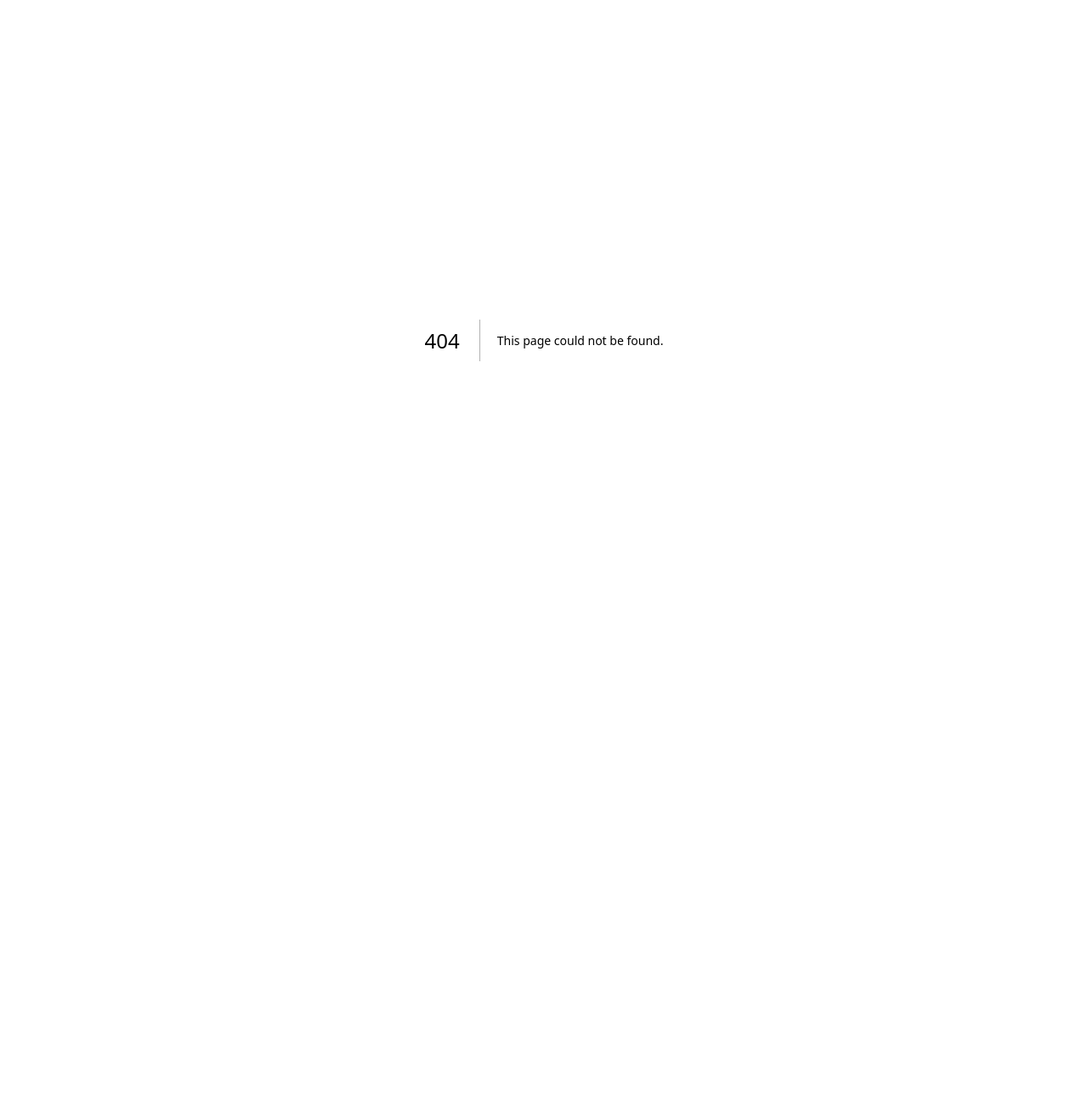
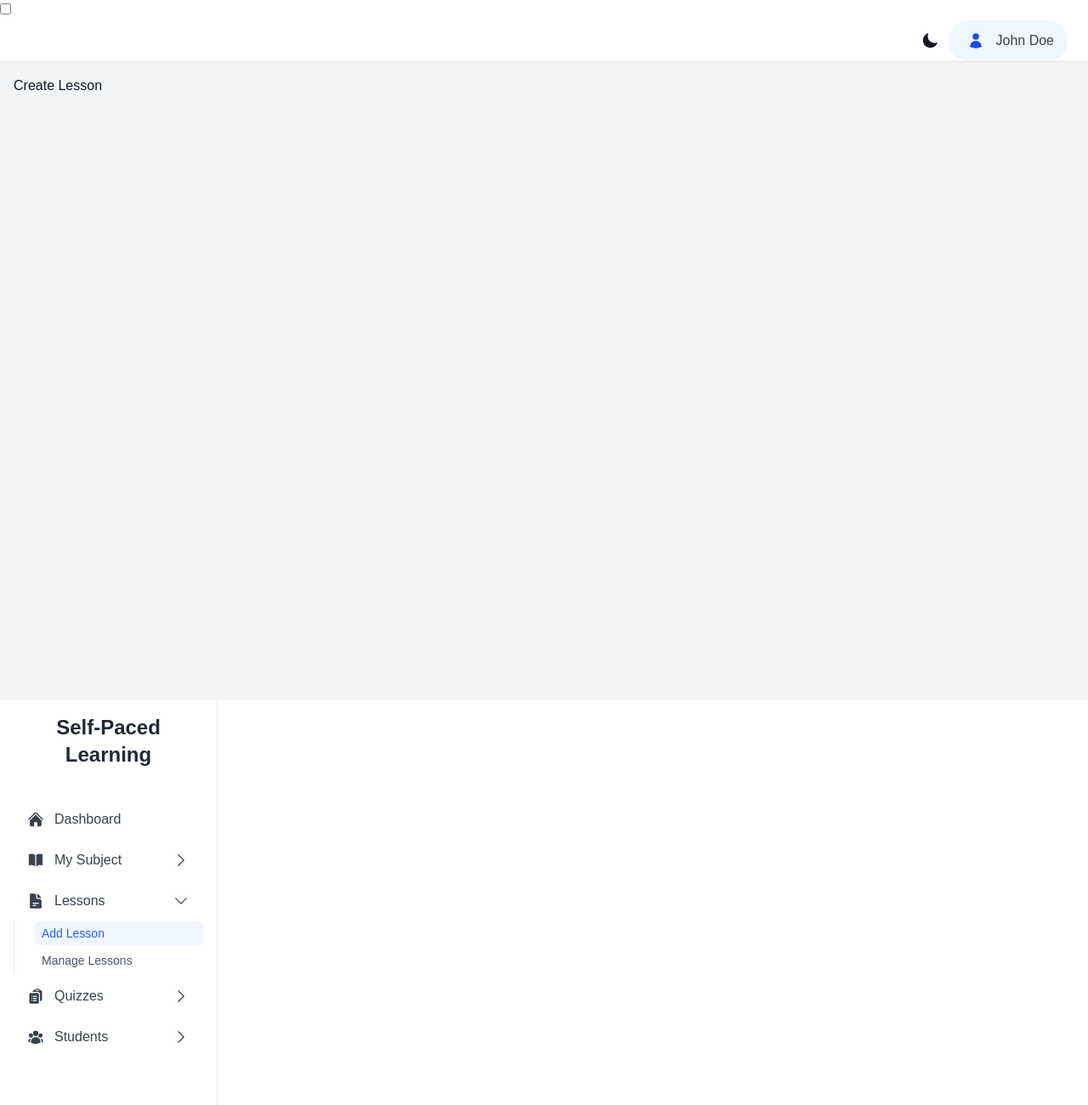
Before and after one commit to Uma-MCMXC/self-paced-learning, a Next.js app in the folder frontend/: page /lecturer/lesson/create in a window 1280 px wide. Before the commit this address had no page. Shown: the top 1300 px of the page at 85% size. Before the commit the page ends 800 px from the top, so only its background shows below. Built offline with nearby package versions, Linux system fonts and the light colour scheme.

Commit message:
frontend: menu lecturer

```diff
--- a/frontend/app/components/layout/Sidebar.tsx
+++ b/frontend/app/components/layout/Sidebar.tsx
@@ -52,34 +52,39 @@ export default function Sidebar({ userRole }: { userRole: UserRole }) {
         icon: <HomeIcon className="w-5 h-5" />,
       },
       {
+        // รายวิชาของฉัน
         label: 'My Subject',
         icon: <BookOpenIcon className="w-5 h-5" />,
         children: [
-          { label: 'Create Subject', href: '/lecturer/create-subject' },
-          { label: 'Manage Subject', href: '/lecturer/manage-subjects' },
+          { label: 'Create Subject', href: '/lecturer/subject/create' },
+          { label: 'Manage Subject', href: '/lecturer/subject/manage' },
         ],
       },
       {
+        // บทเรียน
         label: 'Lessons',
         icon: <DocumentTextIcon className="w-5 h-5" />,
         children: [
-          { label: 'Add Lesson', href: '/lecturer/add-lesson' },
-          { label: 'Manage Lessons', href: '/lecturer/lessons' },
+          { label: 'Add Lesson', href: '/lecturer/lesson/create' },
+          { label: 'Manage Lessons', href: '/lecturer/lesson/manage' },
         ],
       },
       {
+        // กิจกรรม
         label: 'Quizzes',
         icon: <ClipboardDocumentListIcon className="w-5 h-5" />,
         children: [
-          { label: 'Create Quiz', href: '/lecturer/create-test' },
-          { label: 'Test Results', href: '/lecturer/test-results' },
+          { label: 'Create Quiz', href: '/lecturer/quiz/create' },
+          { label: 'Test Results', href: '/lecturer/quiz/manage' },
         ],
       },
       {
+        // นักเรียน
         label: 'Students',
         icon: <UserGroupIcon className="w-5 h-5" />,
         children: [
           { label: 'Student List', href: '/lecturer/students' },
+          // ติดตามความคืบหน้า
           { label: 'Progress Tracking', href: '/lecturer/progress-tracking' },
         ],
       },
--- /dev/null
+++ b/frontend/app/lecturer/lesson/create/page.tsx
@@ -0,0 +1,5 @@
+'use client'
+
+export default function CreateLesson() {
+  return <div>Create Lesson</div>
+}
--- /dev/null
+++ b/frontend/app/lecturer/lesson/manage/page.tsx
@@ -0,0 +1,5 @@
+'use client'
+
+export default function ManageLesson() {
+  return <div>Manage Lesson</div>
+}
--- /dev/null
+++ b/frontend/app/lecturer/quizzes/create/page.tsx
@@ -0,0 +1,5 @@
+'use client'
+
+export default function CreateQuiz() {
+  return <div>Create Quiz</div>
+}
--- /dev/null
+++ b/frontend/app/lecturer/quizzes/manage/page.tsx
@@ -0,0 +1,5 @@
+'use client'
+
+export default function ManageQuiz() {
+  return <div>Manage Quiz</div>
+}
--- /dev/null
+++ b/frontend/app/lecturer/subject/create/page.tsx
@@ -0,0 +1,5 @@
+'use client'
+
+export default function CreateSubject() {
+  return <div>Create Subject</div>
+}
--- /dev/null
+++ b/frontend/app/lecturer/subject/manage/page.tsx
@@ -0,0 +1,5 @@
+'use client'
+
+export default function ManageSubject() {
+  return <div>Manage Subject</div>
+}
```
